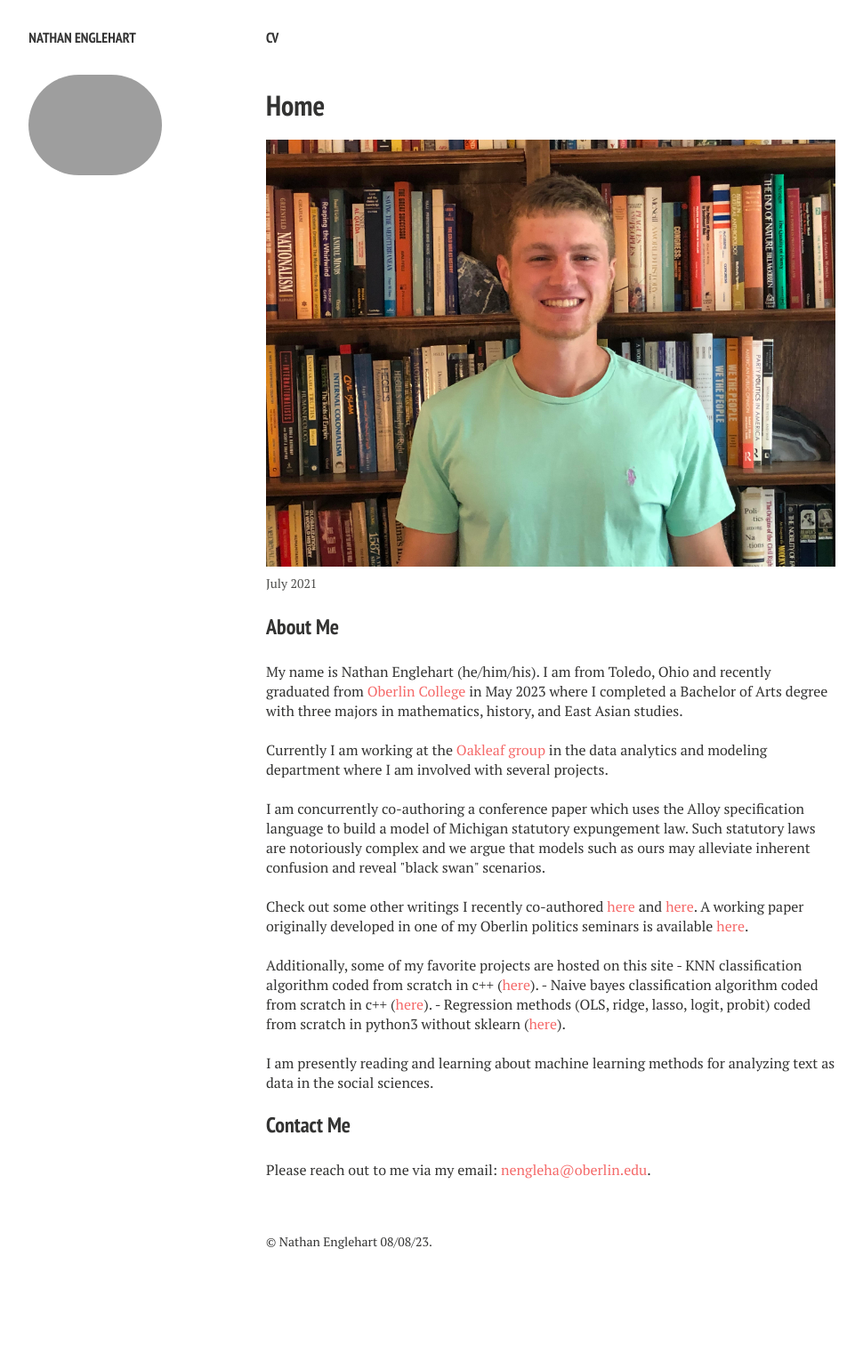
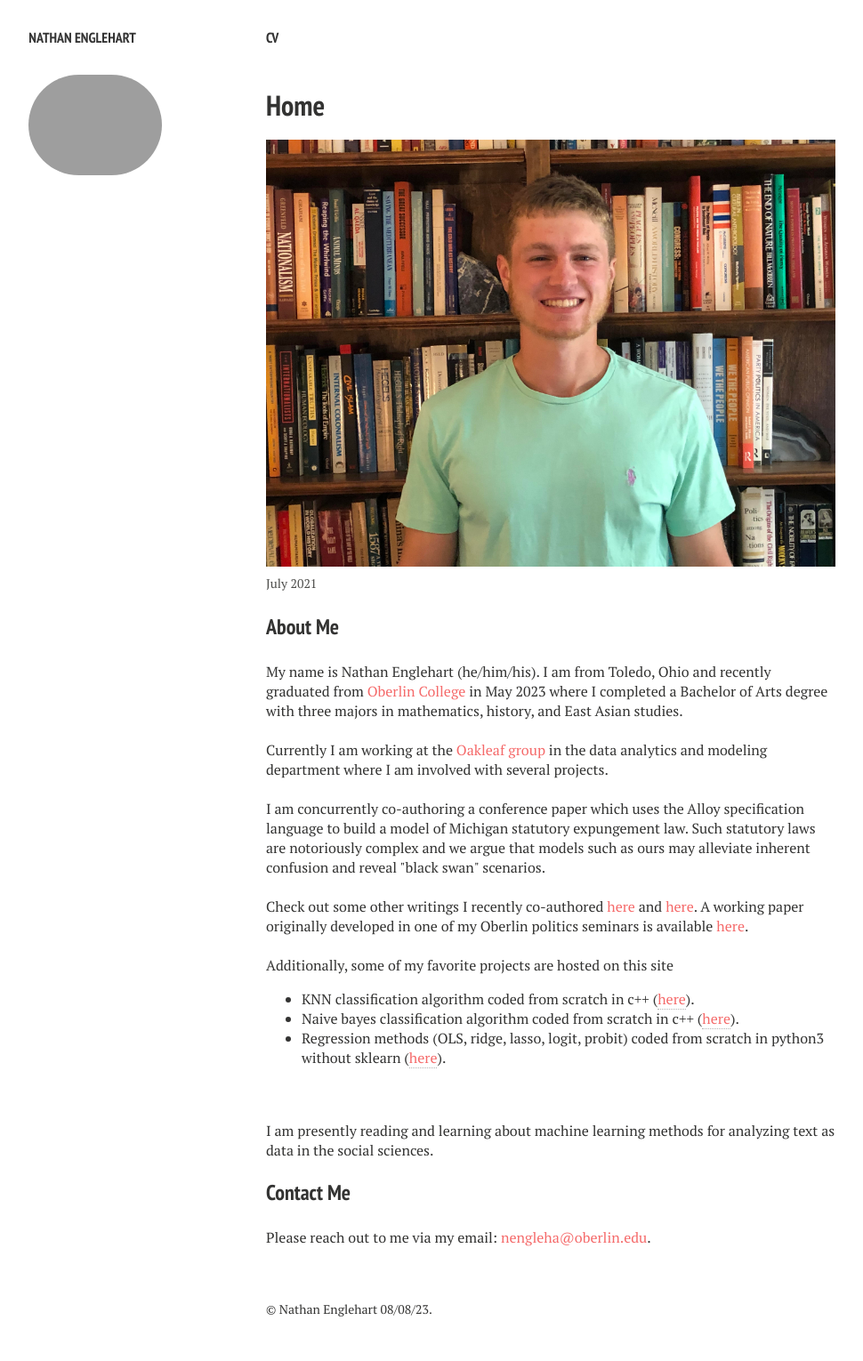
Before and after one commit to nathanenglehart/nathanenglehart.github.io, a Jekyll site: the page built from index.md, in a window 1280 px wide. Shown: the whole page at 89% size, without its empty margins (21-991 px from the left). Built offline with Jekyll 4.4.1, drawn with Linux system fonts in a browser that asks for light colours; nearby versions of some CDN libraries; before the commit the page ends 1454 px from its top, so only the background shows below that.

Commit message:
more latex and idx fix

```diff
--- a/index.md
+++ b/index.md
@@ -28,9 +28,11 @@ Check out some other writings I recently co-authored <a style="color: #f56a6a; !
 <br>
 Additionally, some of my favorite projects are hosted on this site
 
-- KNN classification algorithm coded from scratch in c++ (<a style="color: #f56a6a !important" href="https://nathanenglehart.github.io/projects/knn">here</a>).
-- Naive bayes classification algorithm coded from scratch in c++ (<a style="color: #f56a6a !important" href="https://nathanenglehart.github.io/projects/naive-bayes">here</a>).
-- Regression methods (OLS, ridge, lasso, logit, probit) coded from scratch in python3 without sklearn (<a style="color: #f56a6a !important" href="https://nathanenglehart.github.io/projects/regression">here</a>).
+<ul>
+  <li>KNN classification algorithm coded from scratch in c++ (<a style="color: #f56a6a !important" href="https://nathanenglehart.github.io/projects/knn">here</a>).</li>
+  <li>Naive bayes classification algorithm coded from scratch in c++ (<a style="color: #f56a6a !important" href="https://nathanenglehart.github.io/projects/naive-bayes">here</a>).</li>
+  <li>Regression methods (OLS, ridge, lasso, logit, probit) coded from scratch in python3 without sklearn (<a style="color: #f56a6a !important" href="https://nathanenglehart.github.io/projects/regression">here</a>).</li>
+</ul>
 
 <br>
 <br>
```
Also changed, not shown: projects/naive-bayes.md (+1 -1 lines).
